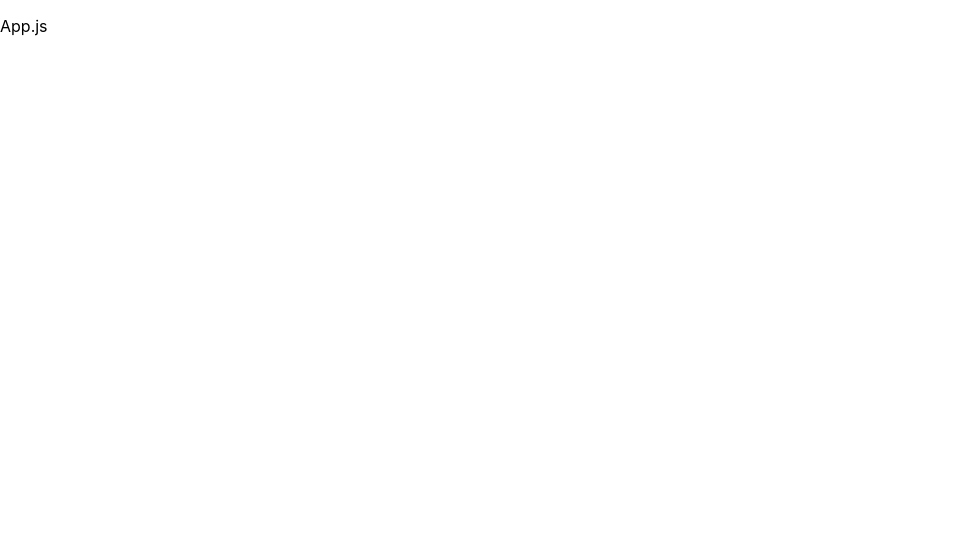
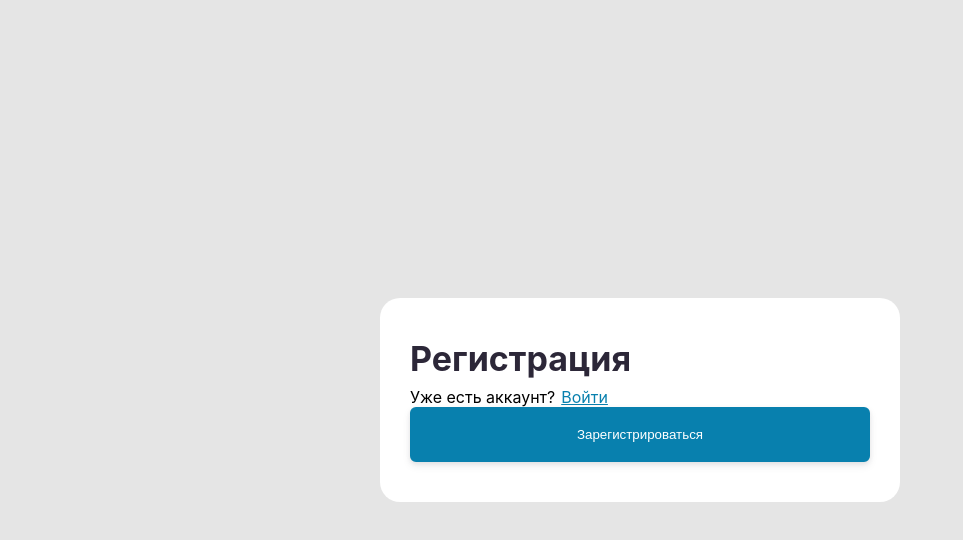
Before and after one commit to ZackFox/test-form, a React (Create React App) app: page / in a window 1280 px wide. Shown: the top 540 px of the page, without its empty margins (0-963 px from the left). Built offline with nearby package versions, Linux system fonts and the light colour scheme.

Commit message:
add form

```diff
--- a/src/App.js
+++ b/src/App.js
@@ -1,9 +1,11 @@
+import React from "react";
+
+import AuthForm from "./components/authForm/AuthForm";
+
 function App() {
   return (
     <div className="App">
-      <header className="App-header">
-        <p> App.js</p>
-      </header>
+      <AuthForm />
     </div>
   );
 }
--- /dev/null
+++ b/src/components/authForm/AuthForm.css
@@ -0,0 +1,23 @@
+.auth-form {
+  width: 460px;
+  padding: 40px 30px;
+  background: #fff;
+  border-radius: 20px;
+}
+
+.form-header h1 {
+  color: #2c2738;
+  font-size: 34px;
+  margin: 0;
+  margin-bottom: 8px;
+}
+
+.form-header p {
+  display: inline-block;
+  font-weight: 400;
+  margin: 0;
+}
+
+.form-header a {
+  margin-left: 6px;
+}
--- /dev/null
+++ b/src/components/authForm/AuthForm.js
@@ -0,0 +1,24 @@
+import React from "react";
+
+import Button from "../Button/Button";
+import "./AuthForm.css";
+
+function AuthForm() {
+  return (
+    <div className="auth-form">
+      <form>
+        <div className="form-header">
+          <h1>Регистрация</h1>
+          <p>Уже есть аккаунт?</p>
+          <a href="/">Войти</a>
+        </div>
+
+        <Button type="submit" className="button--max" disabled={false}>
+          Зарегистрироваться
+        </Button>
+      </form>
+    </div>
+  );
+}
+
+export default AuthForm;
--- a/src/index.css
+++ b/src/index.css
@@ -1,13 +1,31 @@
+html,
+body,
+#root,
+.App {
+  height: 100%;
+}
+
 body {
   margin: 0;
-  font-family: -apple-system, BlinkMacSystemFont, 'Segoe UI', 'Roboto', 'Oxygen',
-    'Ubuntu', 'Cantarell', 'Fira Sans', 'Droid Sans', 'Helvetica Neue',
+  font-family: -apple-system, BlinkMacSystemFont, "Segoe UI", "Roboto", "Oxygen",
+    "Ubuntu", "Cantarell", "Fira Sans", "Droid Sans", "Helvetica Neue",
     sans-serif;
   -webkit-font-smoothing: antialiased;
   -moz-osx-font-smoothing: grayscale;
+  background: #e5e5e5;
 }
 
 code {
-  font-family: source-code-pro, Menlo, Monaco, Consolas, 'Courier New',
+  font-family: source-code-pro, Menlo, Monaco, Consolas, "Courier New",
     monospace;
 }
+
+a {
+  color: #0880ae;
+}
+
+.App {
+  display: flex;
+  justify-content: center;
+  align-items: center;
+}
```
